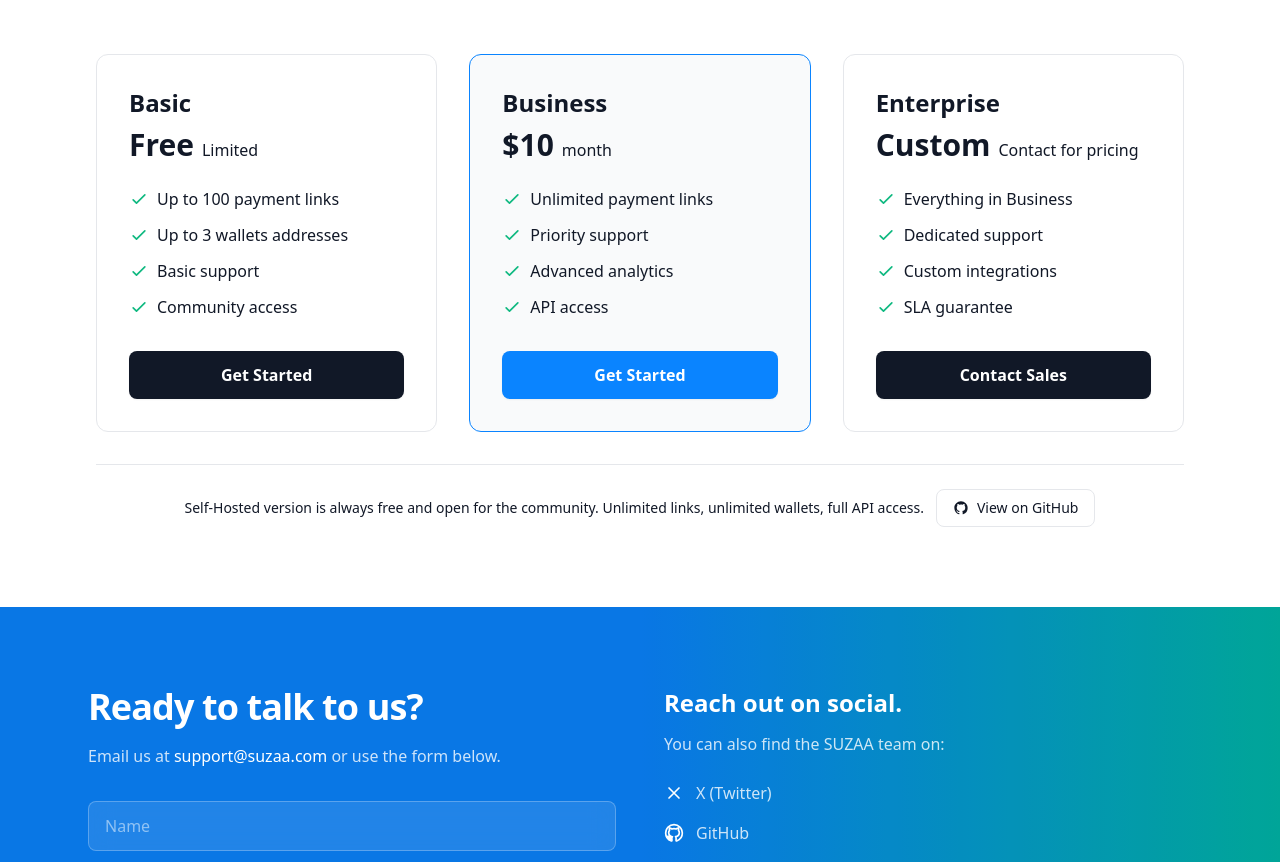
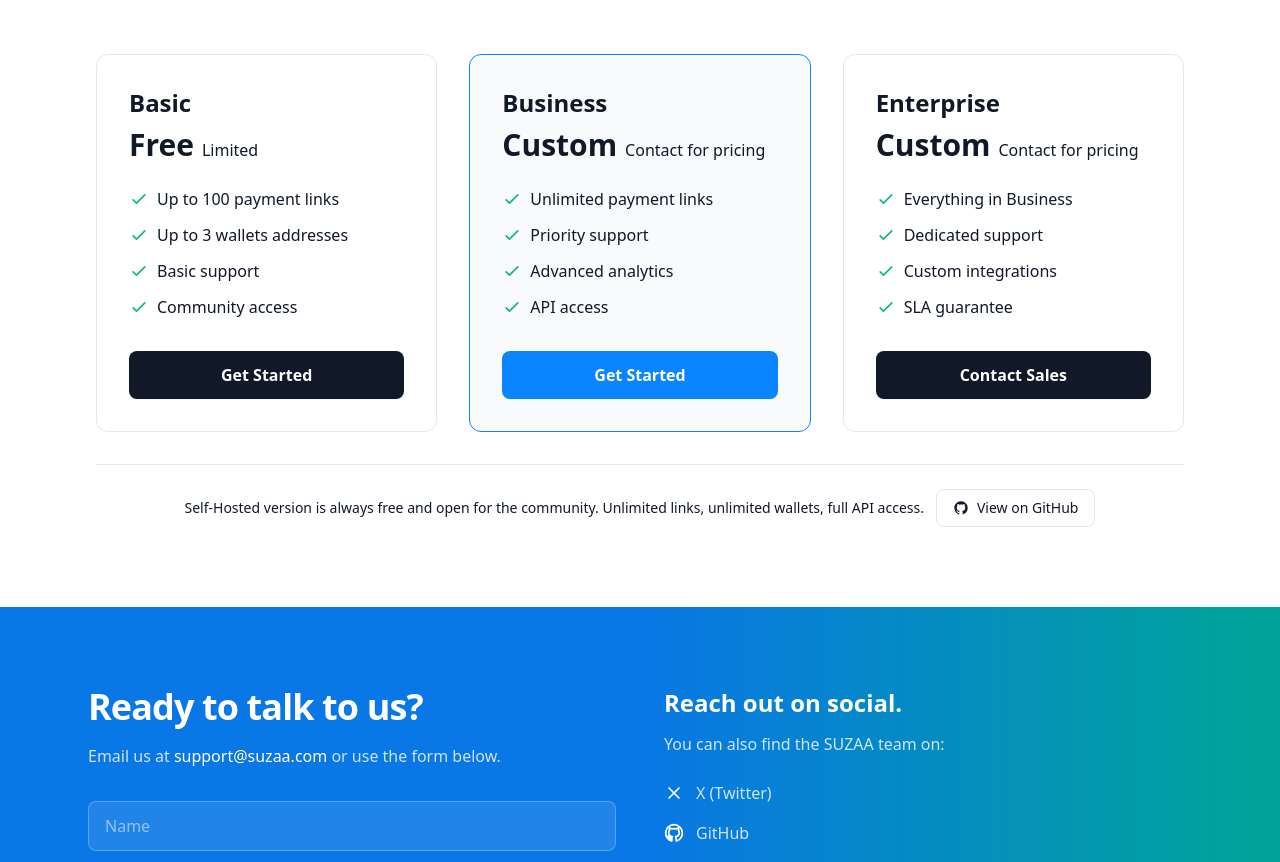
Before and after one commit to suzaadev/website, a Next.js app: page / in a window 1280 px wide. Shown: the part 2220-3082 px from the top of the page. Built offline with nearby package versions, Linux system fonts and the light colour scheme.

Commit message:
Update Pricing.tsx

```diff
--- a/components/Pricing.tsx
+++ b/components/Pricing.tsx
@@ -23,8 +23,8 @@ export default function Pricing() {
     },
     {
       name: 'Business',
-      price: '$10',
-      period: 'month',
+      price: 'Custom',
+      period: 'Contact for pricing',
       features: [
         'Unlimited payment links',
         'Priority support',
```
